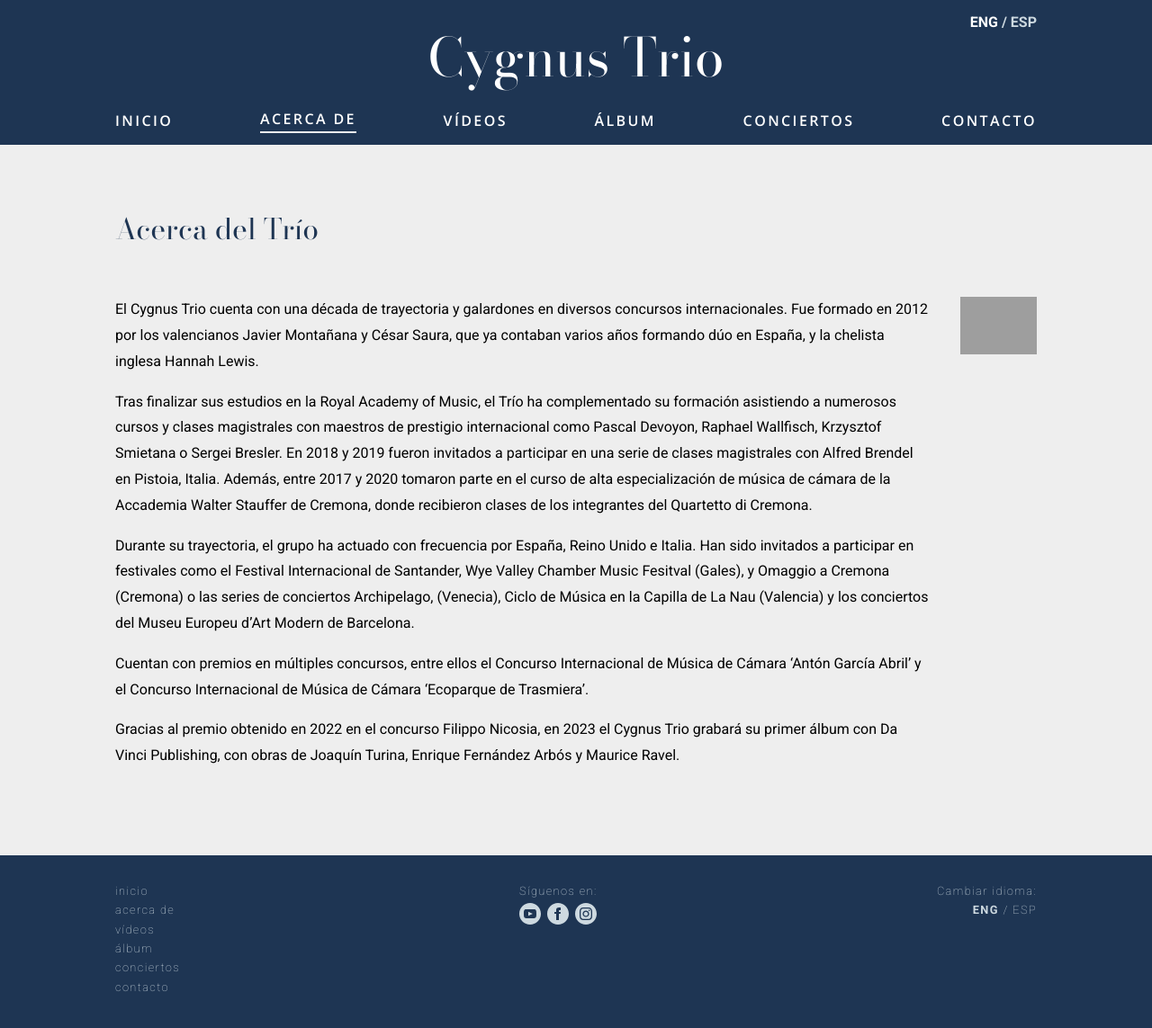
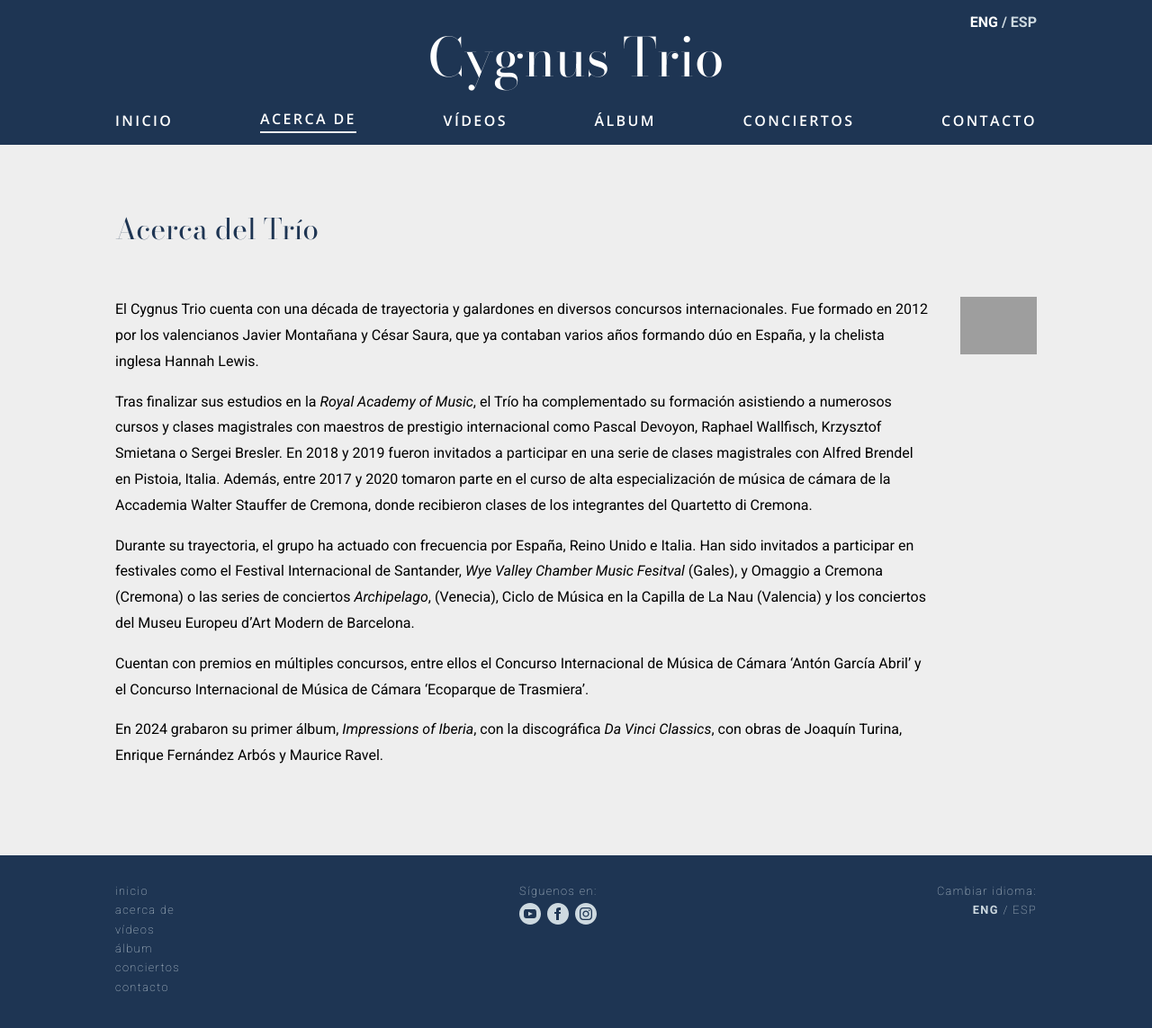
Before and after one commit to javiermontanana/cygnus-trio-website, a Jekyll site: the page built from es/acerca-de.html, in a window 1280 px wide. Shown: the whole page at 90% size. Built offline with Jekyll 4.4.1, drawn with Linux system fonts in a browser that asks for light colours; grey boxes are pictures that could not be loaded.

Commit message:
update biographies

```diff
--- a/_includes/biographies/biografia-trio.md
+++ b/_includes/biographies/biografia-trio.md
@@ -1,9 +1,9 @@
 El Cygnus Trio cuenta con una década de trayectoria y galardones en diversos concursos internacionales. Fue formado en 2012 por los valencianos Javier Montañana y César Saura, que ya contaban varios años formando dúo en España, y la chelista inglesa Hannah Lewis.
 
-Tras finalizar sus estudios en la Royal Academy of Music, el Trío ha complementado su formación asistiendo a numerosos cursos y clases magistrales con maestros de prestigio internacional como Pascal Devoyon, Raphael Wallfisch, Krzysztof Smietana o Sergei Bresler. En 2018 y 2019 fueron invitados a participar en una serie de clases magistrales con Alfred Brendel en Pistoia, Italia. Además, entre 2017 y 2020 tomaron parte en el curso de alta especialización de música de cámara de la Accademia Walter Stauffer de Cremona, donde recibieron clases de los integrantes del Quartetto di Cremona.
+Tras finalizar sus estudios en la *Royal Academy of Music*, el Trío ha complementado su formación asistiendo a numerosos cursos y clases magistrales con maestros de prestigio internacional como Pascal Devoyon, Raphael Wallfisch, Krzysztof Smietana o Sergei Bresler. En 2018 y 2019 fueron invitados a participar en una serie de clases magistrales con Alfred Brendel en Pistoia, Italia. Además, entre 2017 y 2020 tomaron parte en el curso de alta especialización de música de cámara de la Accademia Walter Stauffer de Cremona, donde recibieron clases de los integrantes del Quartetto di Cremona.
 
-Durante su trayectoria, el grupo ha actuado con frecuencia por España, Reino Unido e Italia. Han sido invitados a participar en festivales como el Festival Internacional de Santander, Wye Valley Chamber Music Fesitval (Gales), y Omaggio a Cremona (Cremona) o las series de conciertos Archipelago, (Venecia), Ciclo de Música en la Capilla de La Nau (Valencia) y los conciertos del Museu Europeu d’Art Modern de Barcelona.
+Durante su trayectoria, el grupo ha actuado con frecuencia por España, Reino Unido e Italia. Han sido invitados a participar en festivales como el Festival Internacional de Santander, *Wye Valley Chamber Music Fesitval* (Gales), y Omaggio a Cremona (Cremona) o las series de conciertos *Archipelago*, (Venecia), Ciclo de Música en la Capilla de La Nau (Valencia) y los conciertos del Museu Europeu d’Art Modern de Barcelona.
 
 Cuentan con premios en múltiples concursos, entre ellos el Concurso Internacional de Música de Cámara 'Antón García Abril' y el Concurso Internacional de Música de Cámara 'Ecoparque de Trasmiera'.
 
-Gracias al premio obtenido en 2022 en el concurso Filippo Nicosia, en 2023 el Cygnus Trio grabará su primer álbum con Da Vinci Publishing, con obras de Joaquín Turina, Enrique Fernández Arbós y Maurice Ravel.
+En 2024 grabaron su primer álbum, *Impressions of Iberia*, con la discográfica *Da Vinci Classics*, con obras de Joaquín Turina, Enrique Fernández Arbós y Maurice Ravel.
```
Also changed, not shown: _includes/biographies/trio-biography.md (+4 -1 lines).
